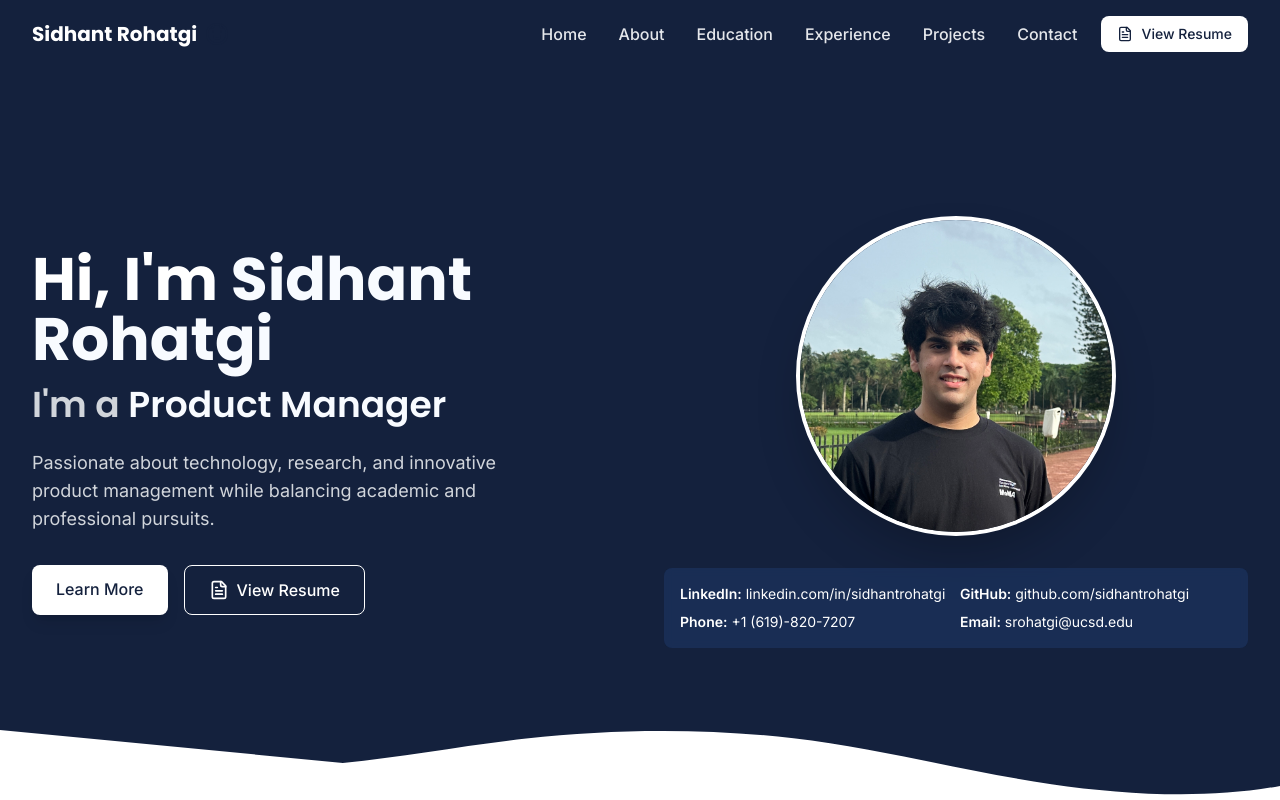
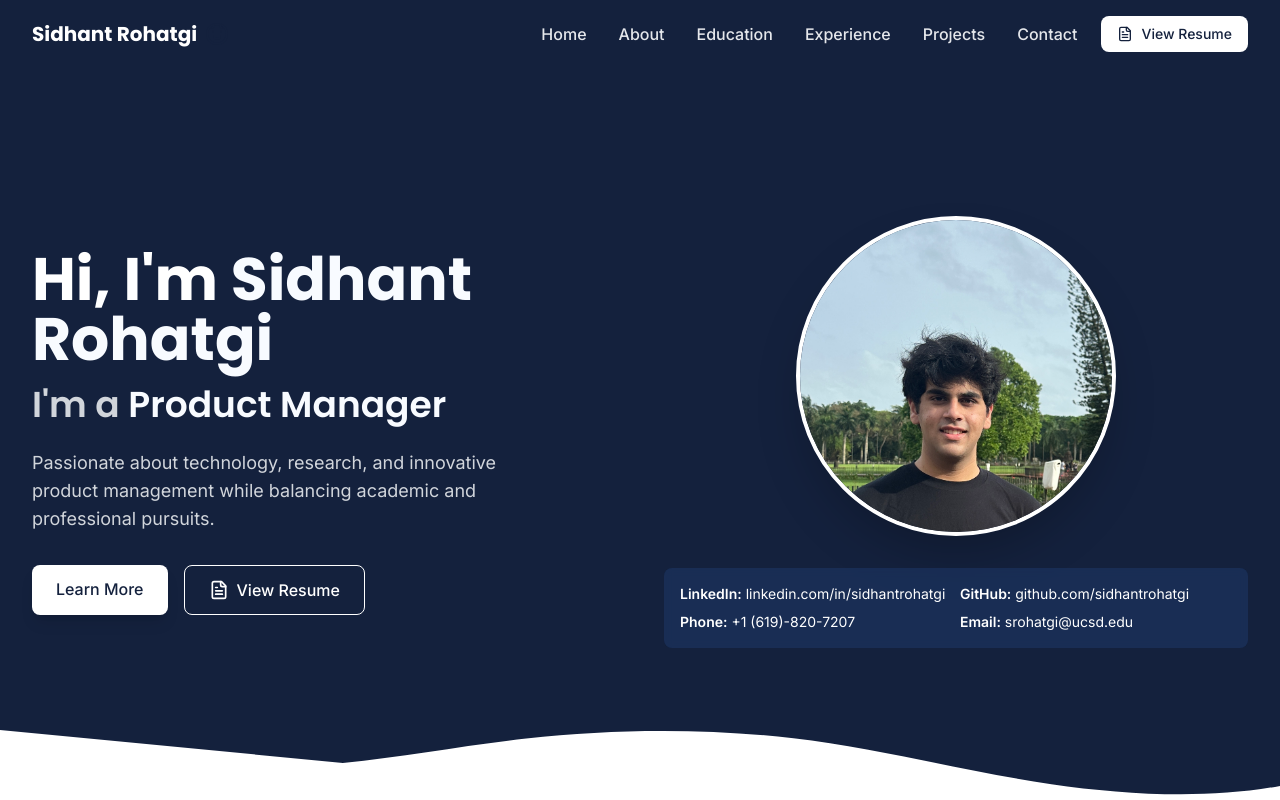
Before and after one commit to sidhantrohatgi/portfolio-website, a Next.js app: page / in a window 1280 px wide. Shown: the top 800 px of the page. Built offline with nearby package versions, Linux system fonts and the light colour scheme.

Commit message:
image bug

```diff
--- a/components/hero.tsx
+++ b/components/hero.tsx
@@ -60,12 +60,12 @@ export default function Hero() {
             transition={{ duration: 0.8, delay: 0.2 }}
           >
             <div className="relative w-64 h-64 sm:w-80 sm:h-80 rounded-full overflow-hidden border-4 border-white shadow-2xl mx-auto">
-              <Image
+              <img
                 src="/images/goa3.jpg"
                 alt="Sidhant Rohatgi"
-                fill
+                // fill
                 className="object-cover"
-                priority
+                // priority
               />
             </div>
 
```
